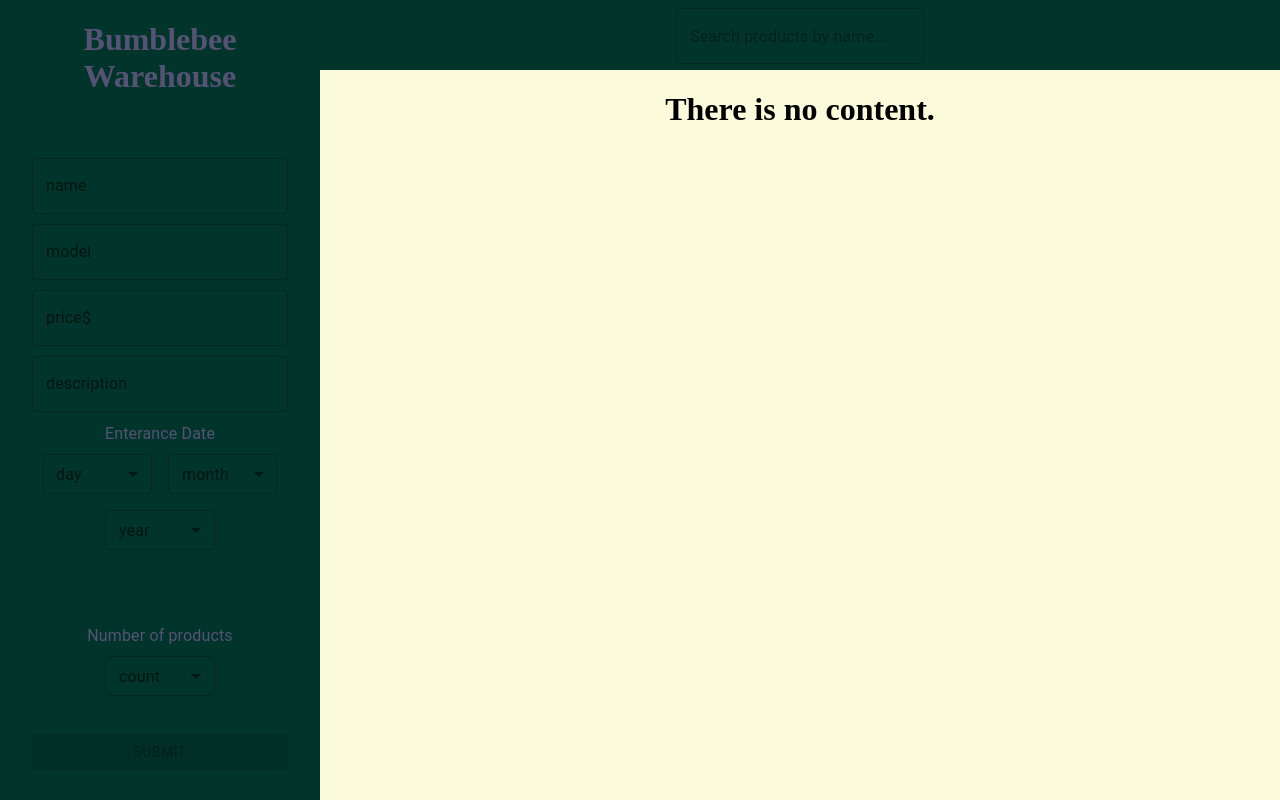
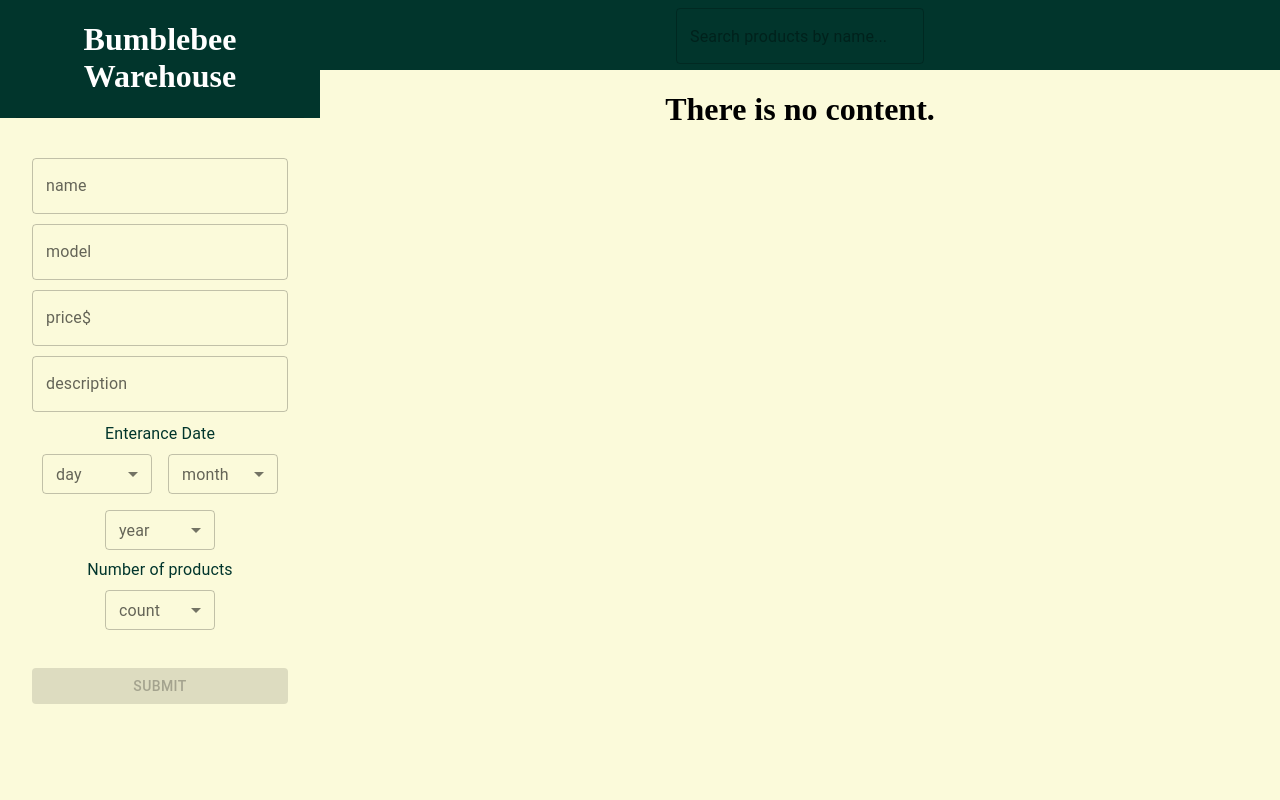
Before and after one commit to Mohmdparsa/Bumblebee-Warehouse, a React (Vite) app in the folder bumblebee-warehouse/: page / in a window 1280 px wide. Built offline with nearby package versions, Linux system fonts and the light colour scheme.

Commit message:
refactor(Sidebar.jsx): change color in some component and make some change in style

```diff
--- a/bumblebee-warehouse/src/component/Sidebar.jsx
+++ b/bumblebee-warehouse/src/component/Sidebar.jsx
@@ -2,7 +2,6 @@ import {
   Grid,
   TextField,
   Divider,
-  Rating,
   Button,
   InputLabel,
   Select,
@@ -75,11 +74,12 @@ const Sidebar = () => {
         lg={3}
       >
         <h1
-          style={{ marginLeft: "20px", marginRight: "20px", color: "#555273" }}
+          style={{ marginLeft: "20px", marginRight: "20px", color: "white" }}
         >
           Bumblebee Warehouse
         </h1>
         <Divider variant="middle" sx={{ width: "90%" }} />
+        <Grid sx={{backgroundColor:"#FBFADA" , height:"100vh"}}>
         <TextField
           id="outlined-basic"
           label="name"
@@ -103,6 +103,9 @@ const Sidebar = () => {
           sx={{ marginTop: "10px", width: "80%" }}
           value={price}
           onChange={(e) => setPrice(e.target.value)}
+          type="number"
+          inputProps={{ min: 0 }}
+
         />
         <TextField
           id="outlined-multiline-flexible"
@@ -114,7 +117,7 @@ const Sidebar = () => {
           onChange={(e) => setDescription(e.target.value)}
         />
         <Grid sx={{ marginTop: "10px" }} xs={12} sm={8} md={12}>
-          <Typography sx={{ marginLeft: 0, color: "#555273" }}>
+          <Typography sx={{ marginLeft: 0, color: "primary.dark" }}>
             Enterance Date
           </Typography>
           <FormControl sx={{ m: 1, minWidth: 110 }} size="small">
@@ -221,7 +224,7 @@ const Sidebar = () => {
             </Select>
           </FormControl>
         </Grid>
-        <Typography style={{ color: "#555273" }}>Number of products</Typography>
+        <Typography sx={{ color: "primary.dark" }}>Number of products</Typography>
         <FormControl sx={{ m: 1, minWidth: 110 }} size="small">
           <InputLabel id="demo-simple-select-label">count</InputLabel>
           <Select
@@ -259,7 +262,7 @@ const Sidebar = () => {
             marginTop: "30px",
             width: "80%",
             marginBottom: "30px",
-            backgroundColor: "secondary.main",
+            backgroundColor: "primary.dark",
             color: "white",
           }}
           onClick={handleSubmit}
@@ -267,6 +270,7 @@ const Sidebar = () => {
         >
           Submit
         </Button>
+        </Grid>
       </Grid>
     </>
   );
```
